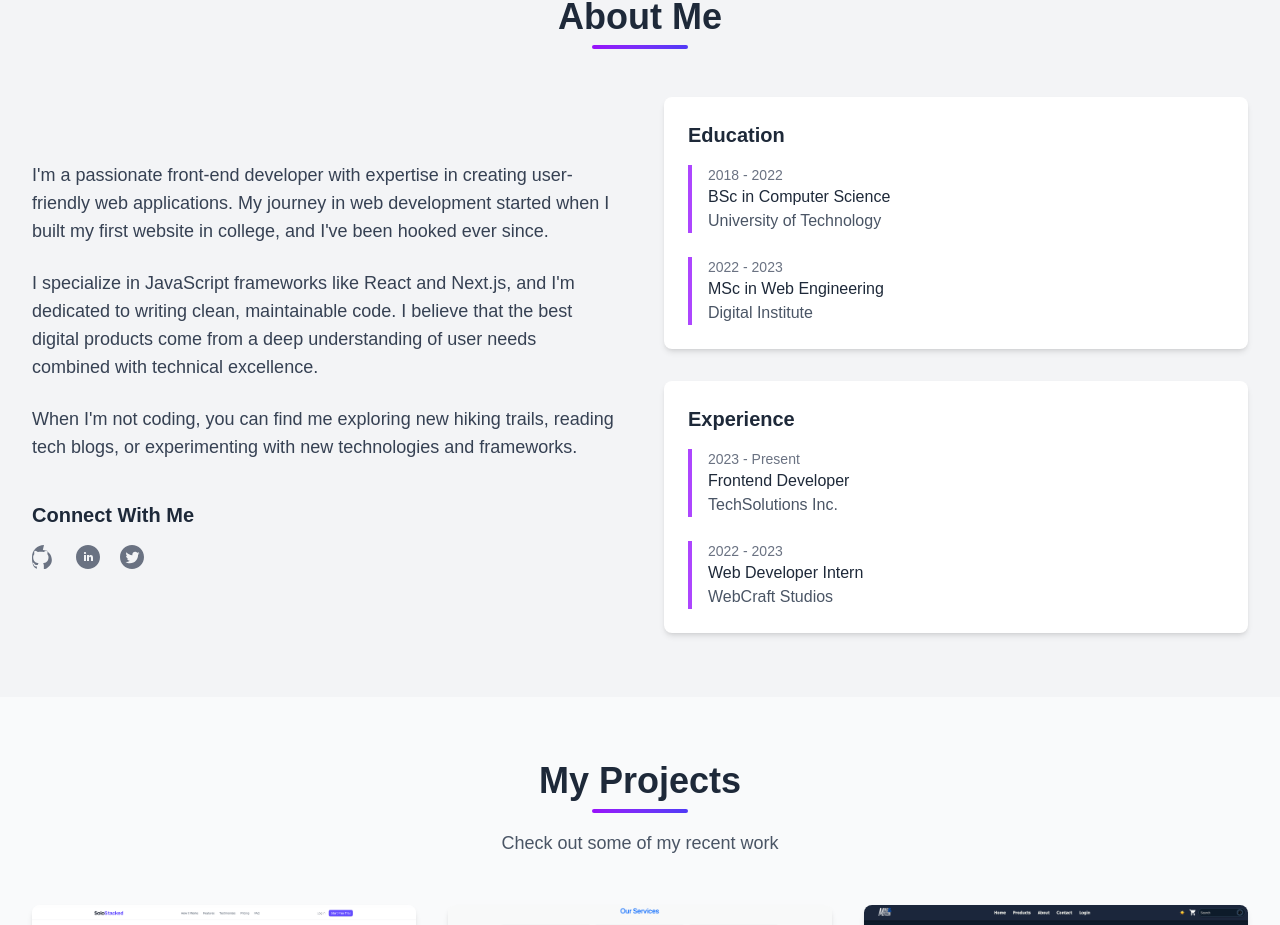
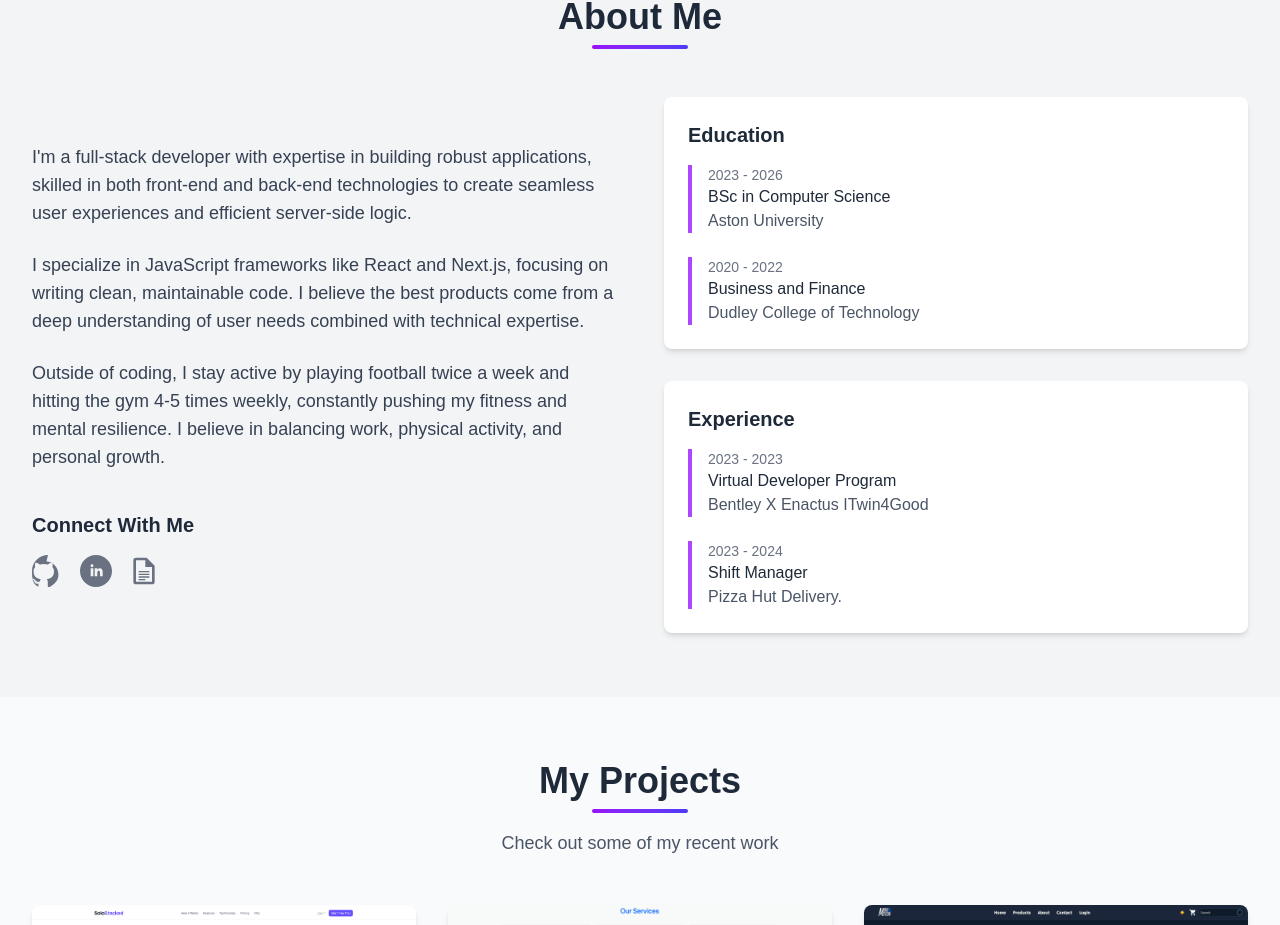
Before and after one commit to AbbasQadir/portfolio-web, a Next.js app: page / in a window 1280 px wide. Shown: the part 867-1792 px from the top of the page. Built offline with nearby package versions, Linux system fonts and the light colour scheme.

Commit message:
feat(about): add resume icon with tooltip in Connect section

```diff
--- a/src/components/About.tsx
+++ b/src/components/About.tsx
@@ -26,49 +26,71 @@ const About = () => {
             transition={{ duration: 0.8 }}
           >
             <p className="text-lg text-gray-700">
-              I'm a passionate front-end developer with expertise in creating user-friendly web applications. My journey in web development started when I built my first website in college, and I've been hooked ever since.
+              I'm a full-stack developer with expertise in building robust
+              applications, skilled in both front-end and back-end technologies
+              to create seamless user experiences and efficient server-side
+              logic.
             </p>
             <p className="text-lg text-gray-700">
-              I specialize in JavaScript frameworks like React and Next.js, and I'm dedicated to writing clean, maintainable code. I believe that the best digital products come from a deep understanding of user needs combined with technical excellence.
+              I specialize in JavaScript frameworks like React and Next.js,
+              focusing on writing clean, maintainable code. I believe the best
+              products come from a deep understanding of user needs combined
+              with technical expertise.
             </p>
             <p className="text-lg text-gray-700">
-              When I'm not coding, you can find me exploring new hiking trails, reading tech blogs, or experimenting with new technologies and frameworks.
+              Outside of coding, I stay active by playing football twice a week
+              and hitting the gym 4-5 times weekly, constantly pushing my
+              fitness and mental resilience. I believe in balancing work,
+              physical activity, and personal growth.
             </p>
 
             <div className="pt-4">
               <h3 className="text-xl font-semibold mb-4">Connect With Me</h3>
-              <div className="flex space-x-5">
+              <div className="flex space-x-4">
                 {/* GitHub */}
                 <a
-                  href="https://github.com/yourusername"
+                  href="https://github.com/AbbasQadir"
                   target="_blank"
                   rel="noopener noreferrer"
                   className="text-gray-500 hover:text-gray-900 transition-colors duration-300"
                 >
-                  <svg className="h-6 w-6" fill="currentColor" viewBox="0 0 24 24">
-                    <path d="M12 0c-6.626 0-12 5.373-12 12 0 5.302.537 9.8 4.207 11.387.3.1.63.2.64.3v-2.234c-2.338.726-3.033-1.416-3.033-1.416-.546-1.387-1.333-1.756-1.333-1.756-1.089-.745.083-.729.083-.729 1.205.084 1.839 1.237 1.839 1.237 1.07 1.834 2.807 1.304 3.492.997.107-.775.418-1.305.762-1.604-2.665-.305-5.467-1.334-5.467-5.931 0-1.311.469-2.381 1.236-3.221-.124-.303-.535-1.524.117-3.176 0 0 1.008-.322 3.301 1.23.957-.266 1.983-.399 3.003-.404 1.02.005 2.047.138 3.006.404 2.291-1.552 3.297-1.23 3.297-1.23.653 1.653.242 2.874.118 3.176.77.84 1.235 1.911 1.235 3.221 0 4.609-2.807 5.624-5.479 5.921.43.372.823 1.102.823 2.222v3.293c0 .319.192.694.801.576 3.765-1.589 7.199-5.086 7.199-9.386 0-5.627-4.373-10-9-10z"/>
+                  <svg
+                    className="h-8 w-8"
+                    fill="currentColor"
+                    viewBox="0 0 24 24"
+                  >
+                    <path d="M12 0c-6.626 0-12 5.373-12 12 0 5.302.537 9.8 4.207 11.387.3.1.63.2.64.3v-2.234c-2.338.726-3.033-1.416-3.033-1.416-.546-1.387-1.333-1.756-1.333-1.756-1.089-.745.083-.729.083-.729 1.205.084 1.839 1.237 1.839 1.237 1.07 1.834 2.807 1.304 3.492.997.107-.775.418-1.305.762-1.604-2.665-.305-5.467-1.334-5.467-5.931 0-1.311.469-2.381 1.236-3.221-.124-.303-.535-1.524.117-3.176 0 0 1.008-.322 3.301 1.23.957-.266 1.983-.399 3.003-.404 1.02.005 2.047.138 3.006.404 2.291-1.552 3.297-1.23 3.297-1.23.653 1.653.242 2.874.118 3.176.77.84 1.235 1.911 1.235 3.221 0 4.609-2.807 5.624-5.479 5.921.43.372.823 1.102.823 2.222v3.293c0 .319.192.694.801.576 3.765-1.589 7.199-5.086 7.199-9.386 0-5.627-4.373-10-9-10z" />
                   </svg>
                 </a>
                 {/* LinkedIn */}
                 <a
-                  href="https://linkedin.com/in/yourusername"
+                  href="https://www.linkedin.com/in/abbas-qadir-b37676212/"
                   target="_blank"
                   rel="noopener noreferrer"
                   className="text-gray-500 hover:text-gray-900 transition-colors duration-300"
                 >
-                  <svg className="h-6 w-6" fill="currentColor" viewBox="0 0 24 24">
-                    <path d="M12 0c-6.627 0-12 5.373-12 12s5.373 12 12 12 12-5.373 12-12-5.373-12-12-12zm-2 16h-2v-6h2v6zm-1-6.891c-.607 0-1.1-.496-1.1-1.109 0-.612.492-1.109 1.1-1.109s1.1.497 1.1 1.109c0 .613-.493 1.109-1.1 1.109zm8 6.891h-1.998v-2.861c0-1.881-2.002-1.722-2.002 0v2.861h-2v-6h2v1.093c.872-1.616 4-1.736 4 1.548v3.359z"/>
+                  <svg
+                    className="h-8 w-8"
+                    fill="currentColor"
+                    viewBox="0 0 24 24"
+                  >
+                    <path d="M12 0c-6.627 0-12 5.373-12 12s5.373 12 12 12 12-5.373 12-12-5.373-12-12-12zm-2 16h-2v-6h2v6zm-1-6.891c-.607 0-1.1-.496-1.1-1.109 0-.612.492-1.109 1.1-1.109s1.1.497 1.1 1.109c0 .613-.493 1.109-1.1 1.109zm8 6.891h-1.998v-2.861c0-1.881-2.002-1.722-2.002 0v2.861h-2v-6h2v1.093c.872-1.616 4-1.736 4 1.548v3.359z" />
                   </svg>
                 </a>
-                {/* Twitter */}
+                {/* Resume Icon - Document/CV Style */}
                 <a
-                  href="https://twitter.com/yourusername"
+                  href="/AbbasQ-cv.pdf"
                   target="_blank"
                   rel="noopener noreferrer"
+                  title="View Resume"
                   className="text-gray-500 hover:text-gray-900 transition-colors duration-300"
                 >
-                  <svg className="h-6 w-6" fill="currentColor" viewBox="0 0 24 24">
-                    <path d="M12 0c-6.627 0-12 5.373-12 12s5.373 12 12 12 12-5.373 12-12-5.373-12-12-12zm6.066 9.645c.183 4.04-2.83 8.544-8.164 8.544-1.622 0-3.131-.476-4.402-1.291 1.524.18 3.045-.244 4.252-1.189-1.256-.023-2.317-.854-2.684-1.995.451.086.895.061 1.298-.049-1.381-.278-2.335-1.522-2.304-2.853.388.215.83.344 1.301.359-1.279-.855-1.641-2.544-.889-3.835 1.416 1.738 3.533 2.881 5.92 3.001-.419-1.796.944-3.527 2.799-3.527.825 0 1.572.349 2.096.907.654-.128 1.27-.368 1.824-.697-.215.671-.67 1.233-1.263 1.589.581-.07 1.135-.224 1.649-.453-.384.578-.87 1.084-1.433 1.489z"/>
+                  <svg
+                    className="h-8 w-8"
+                    fill="currentColor"
+                    viewBox="0 0 24 24"
+                  >
+                    <path d="M14 2H6a2 2 0 0 0-2 2v16a2 2 0 0 0 2 2h12a2 2 0 0 0 2-2V8l-6-6zM6 20V4h7v5h5v11H6zM8 12h8v1H8v-1zm0 2h8v1H8v-1zm0 2h8v1H8v-1zm0 2h5v1H8v-1z" />
                   </svg>
                 </a>
               </div>
@@ -86,14 +108,14 @@ const About = () => {
               <h3 className="text-xl font-semibold mb-4">Education</h3>
               <ul className="space-y-6">
                 <li className="border-l-4 border-purple-500 pl-4 transition-all duration-300 hover:border-indigo-500">
-                  <p className="text-gray-500 text-sm">2018 - 2022</p>
+                  <p className="text-gray-500 text-sm">2023 - 2026</p>
                   <h4 className="font-medium">BSc in Computer Science</h4>
-                  <p className="text-gray-600">University of Technology</p>
+                  <p className="text-gray-600">Aston University</p>
                 </li>
                 <li className="border-l-4 border-purple-500 pl-4 transition-all duration-300 hover:border-indigo-500">
-                  <p className="text-gray-500 text-sm">2022 - 2023</p>
-                  <h4 className="font-medium">MSc in Web Engineering</h4>
-                  <p className="text-gray-600">Digital Institute</p>
+                  <p className="text-gray-500 text-sm">2020 - 2022</p>
+                  <h4 className="font-medium">Business and Finance</h4>
+                  <p className="text-gray-600">Dudley College of Technology</p>
                 </li>
               </ul>
             </div>
@@ -102,14 +124,14 @@ const About = () => {
               <h3 className="text-xl font-semibold mb-4">Experience</h3>
               <ul className="space-y-6">
                 <li className="border-l-4 border-purple-500 pl-4 transition-all duration-300 hover:border-indigo-500">
-                  <p className="text-gray-500 text-sm">2023 - Present</p>
-                  <h4 className="font-medium">Frontend Developer</h4>
-                  <p className="text-gray-600">TechSolutions Inc.</p>
+                  <p className="text-gray-500 text-sm">2023 - 2023</p>
+                  <h4 className="font-medium">Virtual Developer Program</h4>
+                  <p className="text-gray-600">Bentley X Enactus ITwin4Good</p>
                 </li>
                 <li className="border-l-4 border-purple-500 pl-4 transition-all duration-300 hover:border-indigo-500">
-                  <p className="text-gray-500 text-sm">2022 - 2023</p>
-                  <h4 className="font-medium">Web Developer Intern</h4>
-                  <p className="text-gray-600">WebCraft Studios</p>
+                  <p className="text-gray-500 text-sm">2023 - 2024</p>
+                  <h4 className="font-medium">Shift Manager</h4>
+                  <p className="text-gray-600">Pizza Hut Delivery.</p>
                 </li>
               </ul>
             </div>
```
